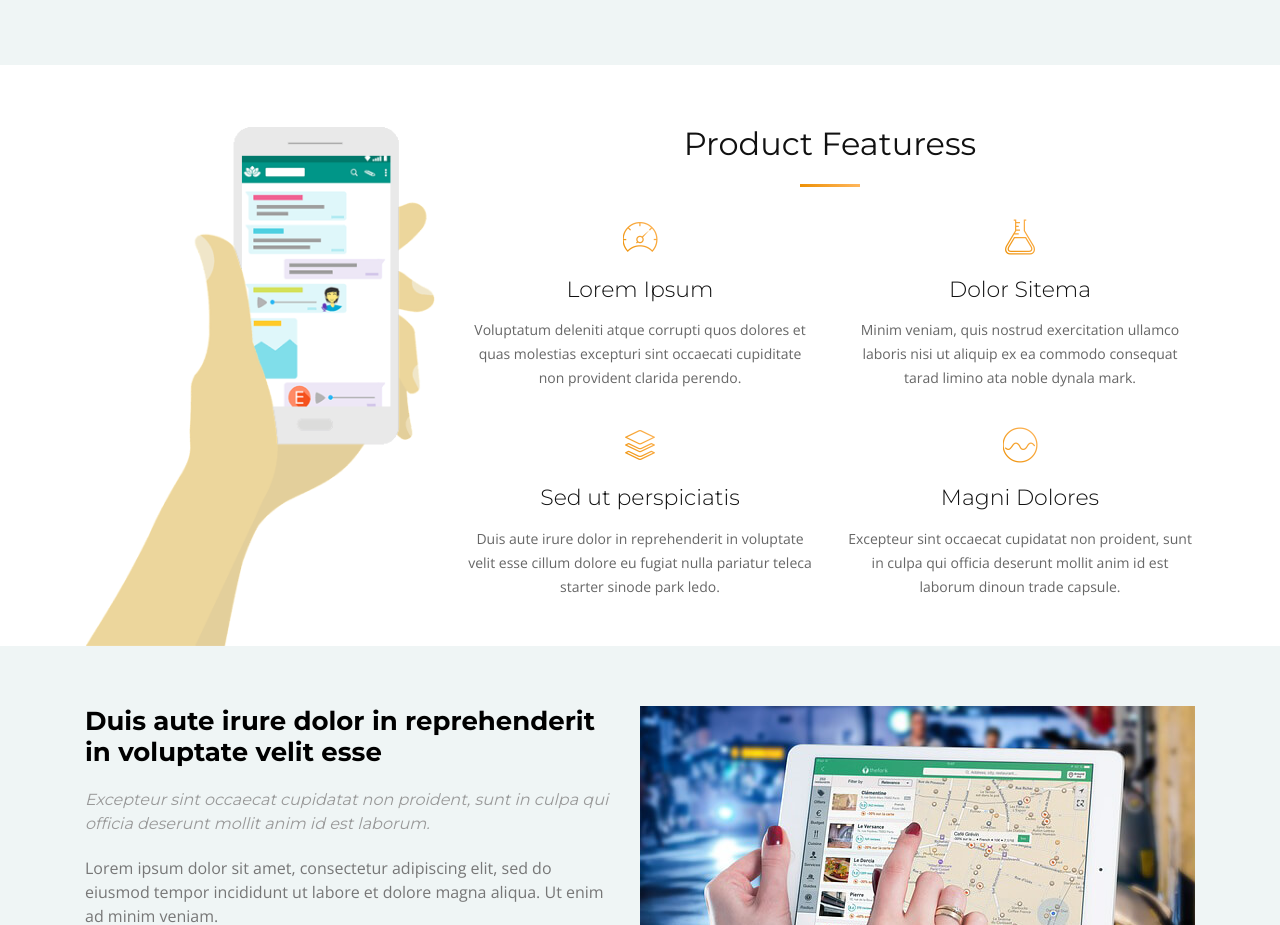
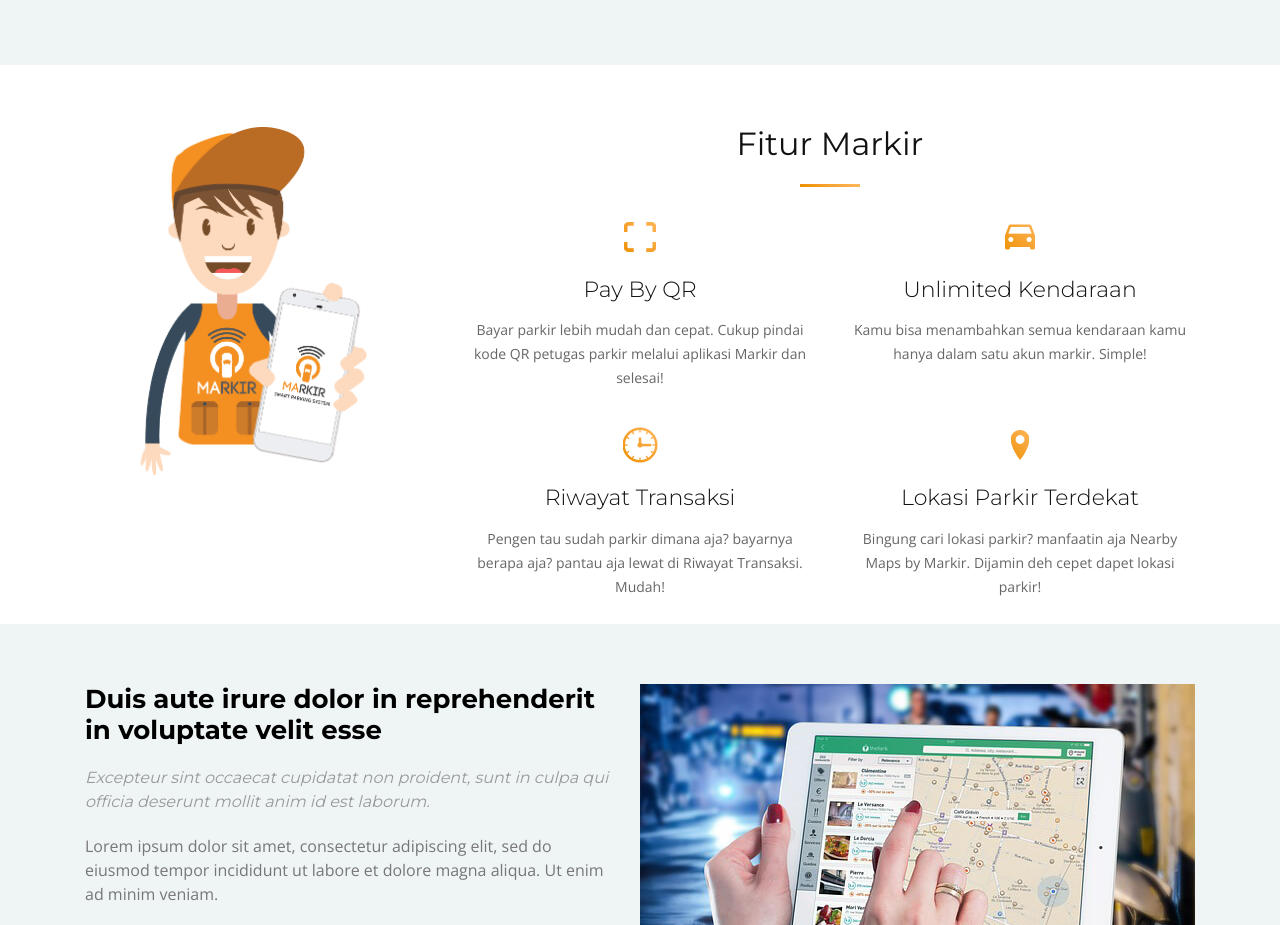
Before and after one commit to idindrakusuma/landing-skripsi-markir, a plain HTML site: page index.html in a window 1280 px wide. Shown: the part 1540-2465 px from the top of the page. Drawn offline with nearby package versions, Linux system fonts and the light colour scheme; files whose address does not match are found by name.

Commit message:
issue #2 | Fitur Markir - kurang penjelasan lengkap

```diff
--- a/index.html
+++ b/index.html
@@ -140,13 +140,13 @@
 
           <div class="col-lg-8 offset-lg-4">
             <div class="section-header wow fadeIn" data-wow-duration="1s">
-              <h3 class="section-title">Product Featuress</h3>
+              <h3 class="section-title">Fitur Markir</h3>
               <span class="section-divider"></span>
             </div>
           </div>
 
           <div class="col-lg-4 col-md-5 features-img">
-            <img src="assets/img/product-features.png" alt="" class="wow fadeInLeft">
+            <img src="assets/img/markir-mascot-product.png" alt="" class="img-fluid wow fadeInLeft">
           </div>
 
           <div class="col-lg-8 col-md-7 ">
@@ -154,24 +154,24 @@
             <div class="row">
 
               <div class="col-lg-6 col-md-6 box wow fadeInRight">
-                <div class="icon"><i class="ion-ios-speedometer-outline"></i></div>
-                <h4 class="title"><a href="">Lorem Ipsum</a></h4>
-                <p class="description">Voluptatum deleniti atque corrupti quos dolores et quas molestias excepturi sint occaecati cupiditate non provident clarida perendo.</p>
+                <div class="icon"><i class="ion-qr-scanner"></i></div>
+                <h4 class="title"><a href="">Pay By QR</a></h4>
+                <p class="description">Bayar parkir lebih mudah dan cepat. Cukup pindai kode QR petugas parkir melalui aplikasi Markir dan selesai!</p>
               </div>
               <div class="col-lg-6 col-md-6 box wow fadeInRight" data-wow-delay="0.1s">
-                <div class="icon"><i class="ion-ios-flask-outline"></i></div>
-                <h4 class="title"><a href="">Dolor Sitema</a></h4>
-                <p class="description">Minim veniam, quis nostrud exercitation ullamco laboris nisi ut aliquip ex ea commodo consequat tarad limino ata noble dynala mark.</p>
+                <div class="icon"><i class="ion-android-car"></i></div>
+                <h4 class="title"><a href="">Unlimited Kendaraan</a></h4>
+                <p class="description">Kamu bisa menambahkan semua kendaraan kamu hanya dalam satu akun markir. Simple!</p>
               </div>
               <div class="col-lg-6 col-md-6 box wow fadeInRight" data-wow-delay="0.2s">
-                <div class="icon"><i class="ion-social-buffer-outline"></i></div>
-                <h4 class="title"><a href="">Sed ut perspiciatis</a></h4>
-                <p class="description">Duis aute irure dolor in reprehenderit in voluptate velit esse cillum dolore eu fugiat nulla pariatur teleca starter sinode park ledo.</p>
+                <div class="icon"><i class="ion-clock"></i></div>
+                <h4 class="title"><a href="">Riwayat Transaksi</a></h4>
+                <p class="description">Pengen tau sudah parkir dimana aja? bayarnya berapa aja? pantau aja lewat di Riwayat Transaksi. Mudah!</p>
               </div>
               <div class="col-lg-6 col-md-6 box wow fadeInRight" data-wow-delay="0.3s">
-                <div class="icon"><i class="ion-ios-analytics-outline"></i></div>
-                <h4 class="title"><a href="">Magni Dolores</a></h4>
-                <p class="description">Excepteur sint occaecat cupidatat non proident, sunt in culpa qui officia deserunt mollit anim id est laborum dinoun trade capsule.</p>
+                <div class="icon"><i class="ion-location"></i></div>
+                <h4 class="title"><a href="">Lokasi Parkir Terdekat</a></h4>
+                <p class="description">Bingung cari lokasi parkir? manfaatin aja Nearby Maps by Markir. Dijamin deh cepet dapet lokasi parkir!</p>
               </div>
             </div>
 
```
